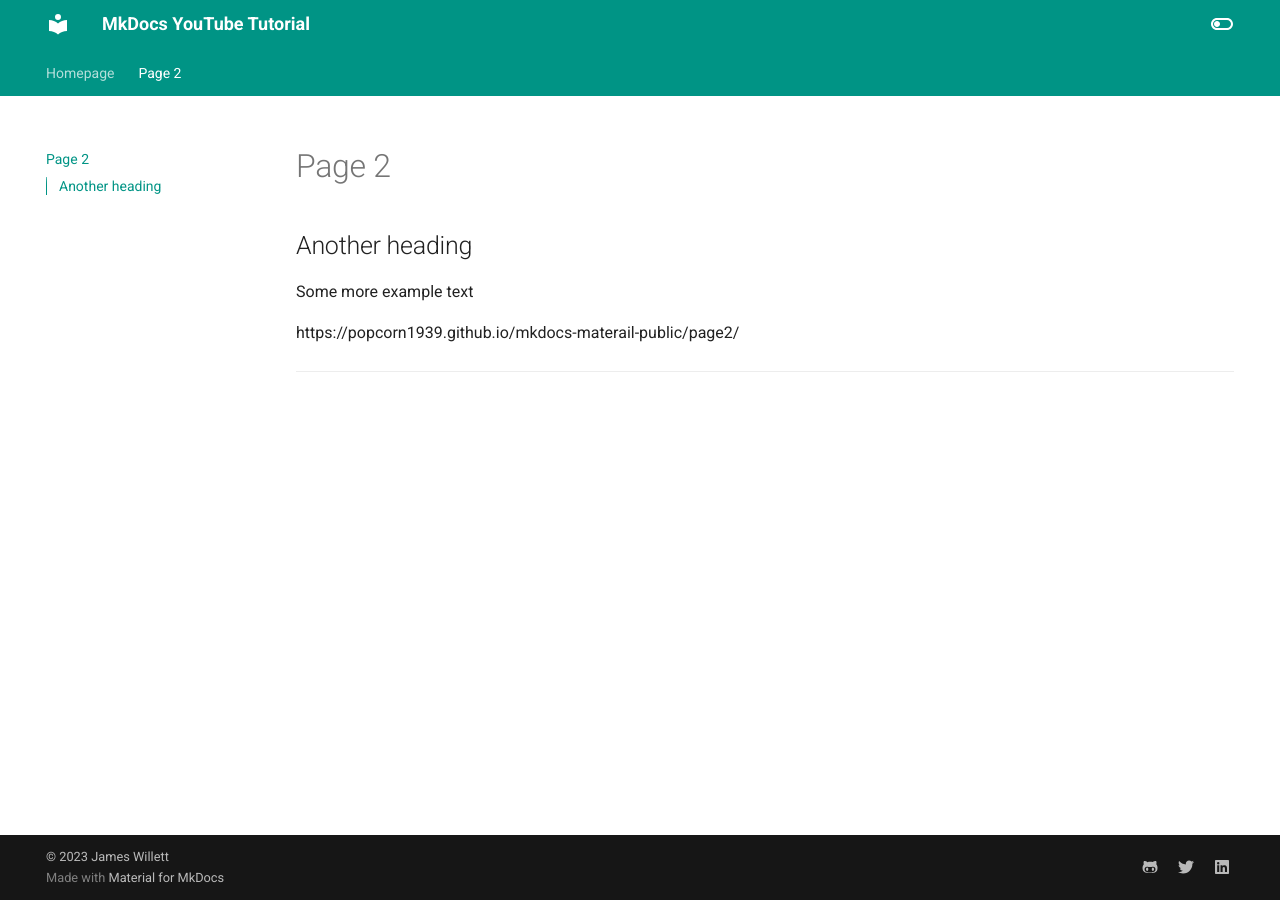
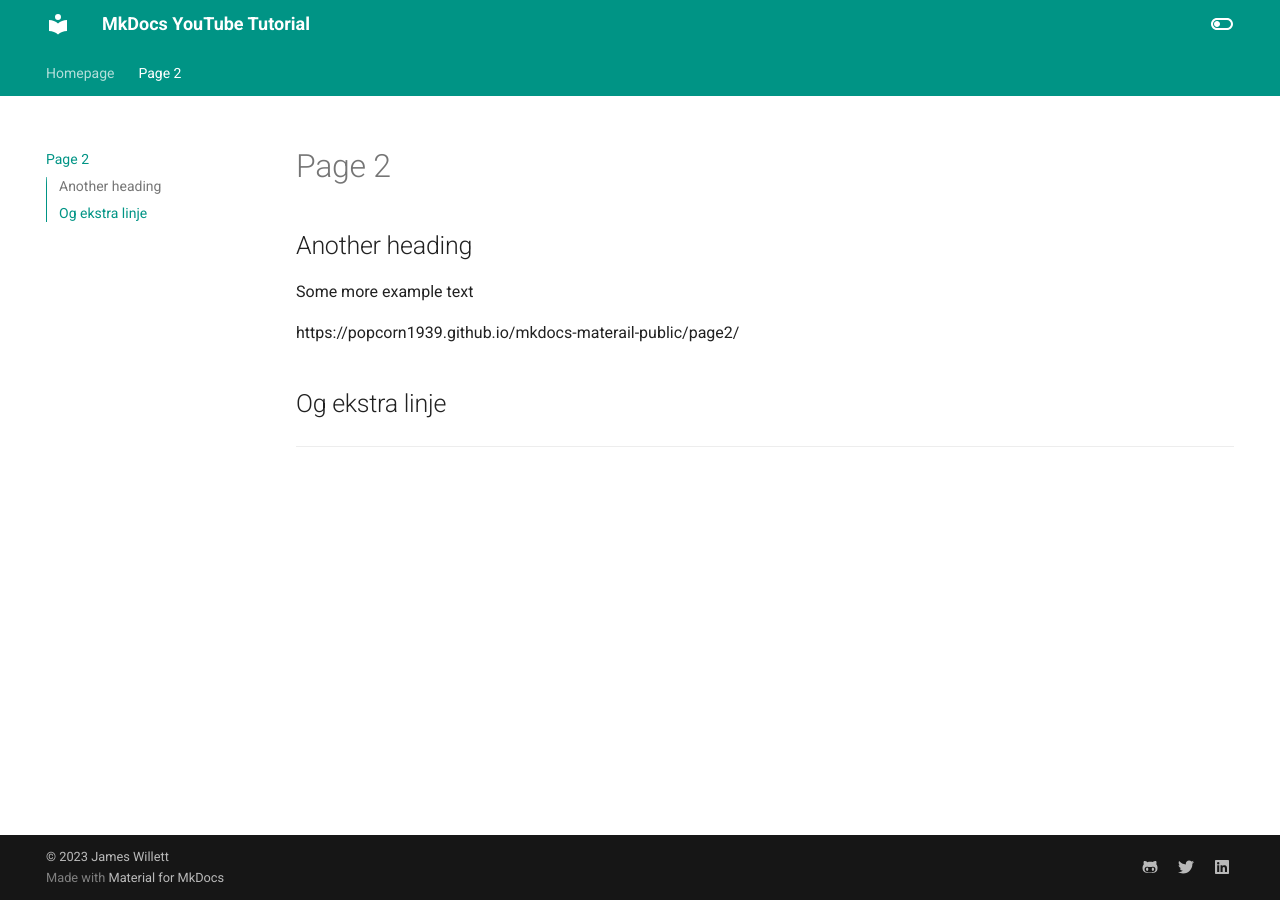
Before and after one commit to popcorn1939/mkdocs-materail-public, an MkDocs documentation site: the page built from docs/page2.md, in a window 1280 px wide. Built offline with MkDocs 1.6.1 and Material for MkDocs 9.7.7, drawn with Linux system fonts in a browser that asks for light colours.

Commit message:
modifisert page2 ##"

```diff
--- a/docs/page2.md
+++ b/docs/page2.md
@@ -7,4 +7,6 @@ Some more example text
 https://popcorn1939.github.io/mkdocs-materail-public/page2/
 
 
+## Og ekstra linje
+
 ****
```
